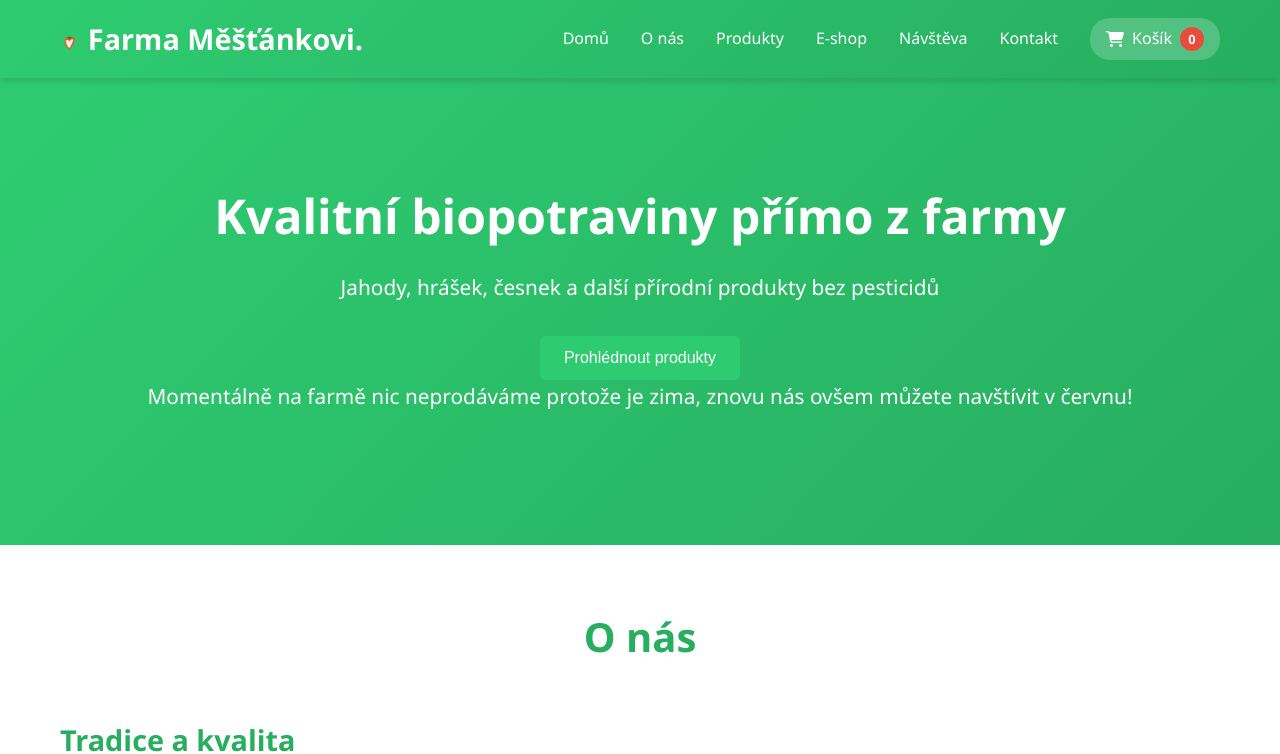
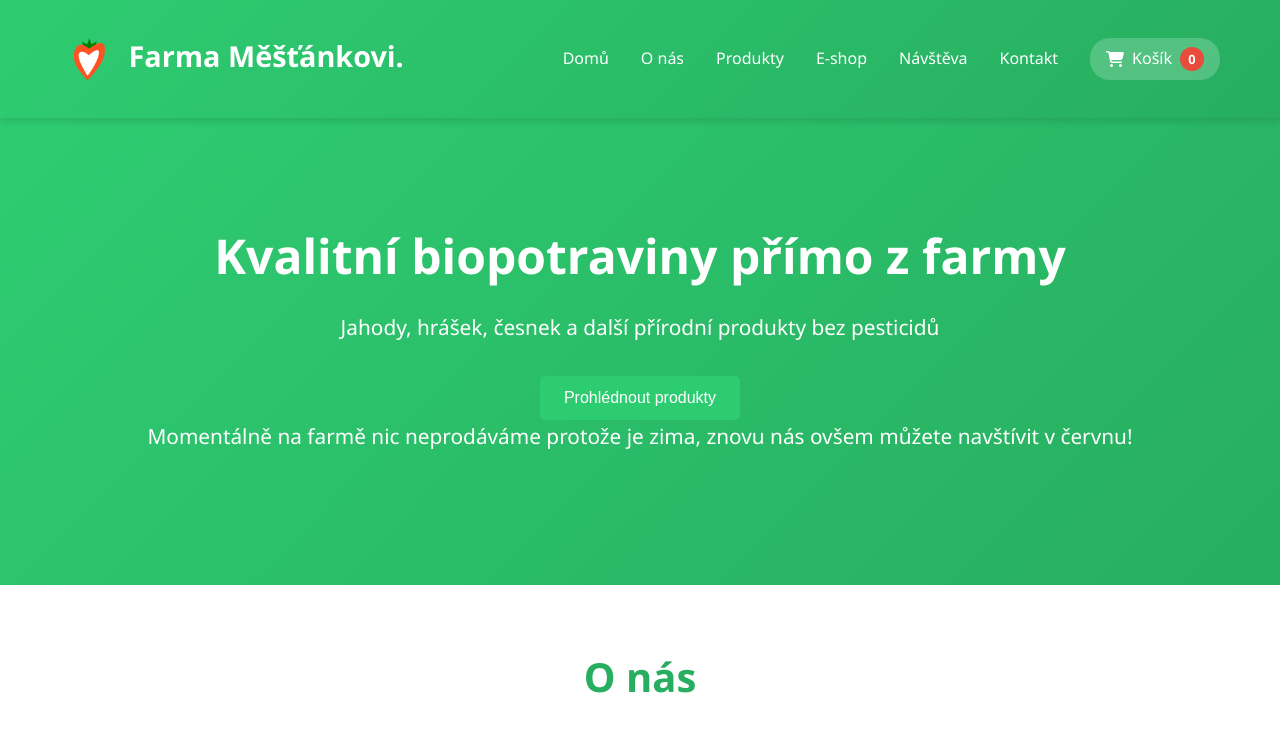
Before and after one commit to Shmajdalf/Farma-mestankovi, a plain HTML site: page index.html in a window 1280 px wide. Shown: the top 754 px of the page. Drawn offline with Linux system fonts and the light colour scheme.

Commit message:
bigger logo

```diff
--- a/index.html
+++ b/index.html
@@ -13,7 +13,7 @@
         <div class="container">
             <div class="nav-brand">
                 <h1>
-                    <img src="logo.png" alt="logo" style="vertical-align: middle; height: 1em;">
+                    <img src="logo.png" alt="logo" style="vertical-align: middle; height: 3em;">
                     Farma Měšťánkovi.
                 </h1>
             </div>
```
